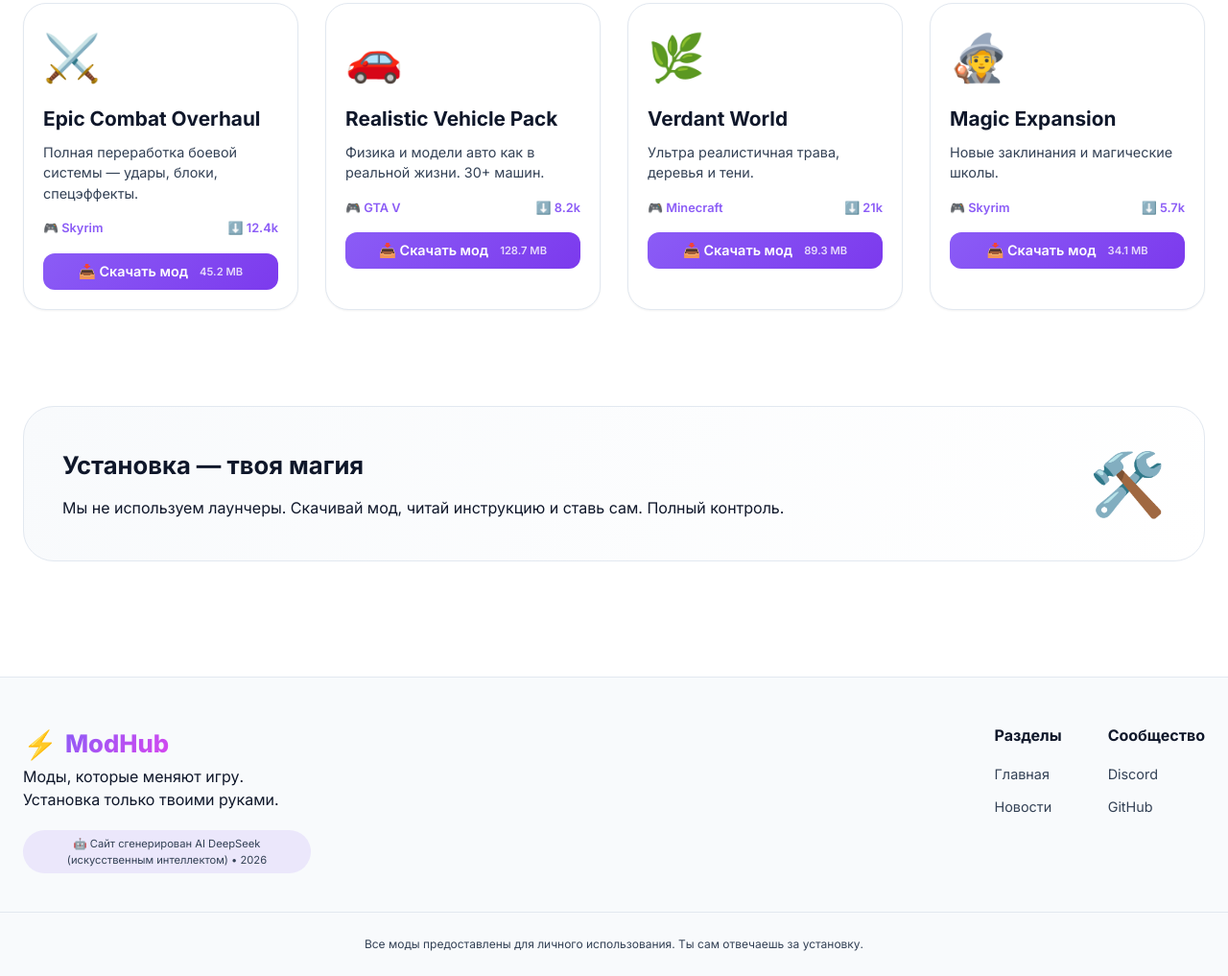
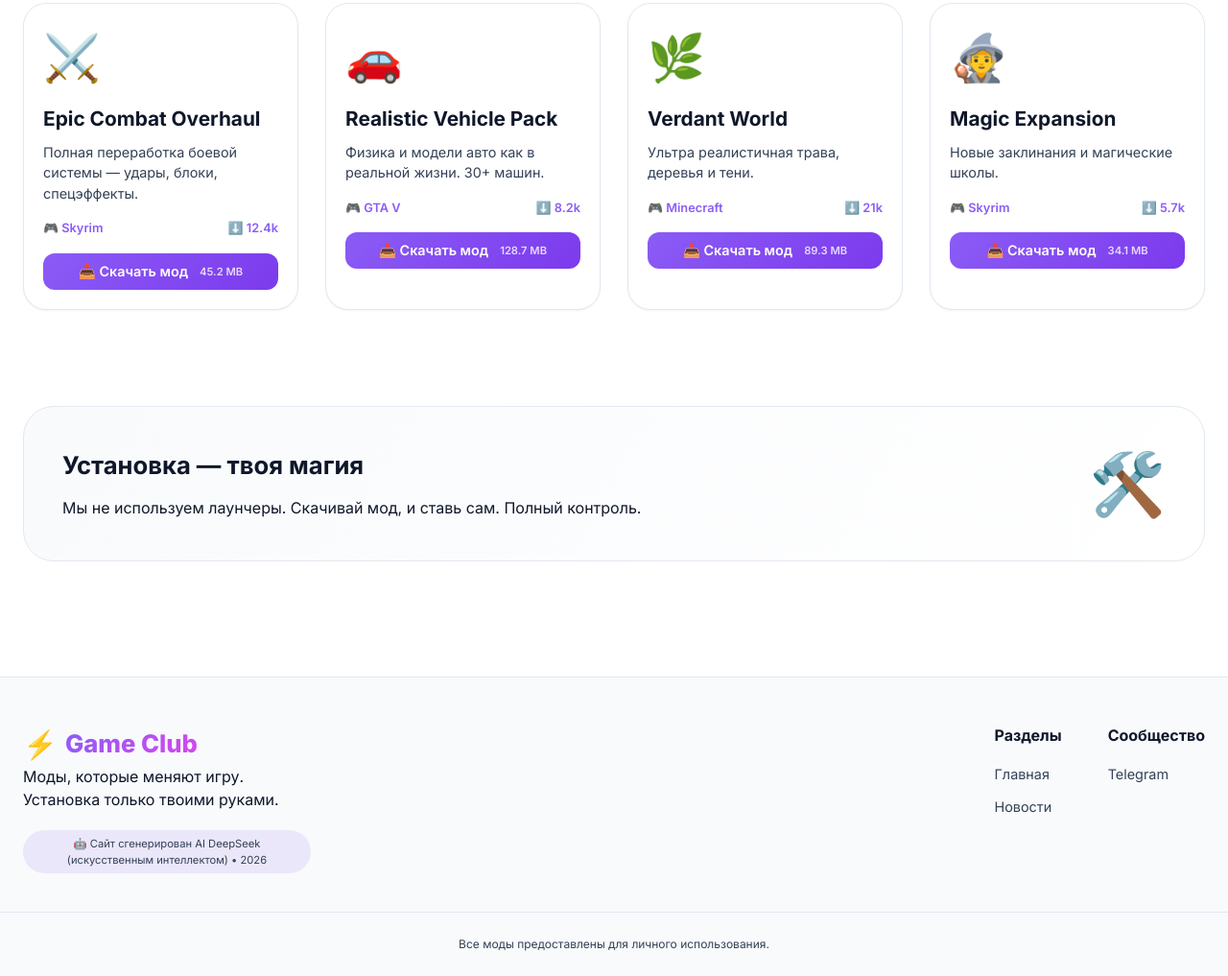
Before and after one commit to GameClub541/gameclub541.github.io, a plain HTML site: page index.html in a window 1280 px wide. Shown: the part 642-1659 px from the top of the page at 96% size. Drawn offline with Linux system fonts and the light colour scheme.

Commit message:
index.html

```diff
--- a/index.html
+++ b/index.html
@@ -37,7 +37,7 @@
                 <div class="container">
                     <div class="hero__content">
                         <h1 class="hero__title">Качай мои моды <span class="gradient-text">без границ</span></h1>
-                        <p class="hero__desc">Мои модов для твоих игр.</p>
+                        <p class="hero__desc">Мои моды для твоих игр.</p>
                         <div class="hero__stats">
                             <div class="stat"><span class="stat__number">4</span> <span class="stat__label">мода (пока что)</span></div>
                             <div class="stat"><span class="stat__number">2</span> <span class="stat__label">игры</span></div>
@@ -62,7 +62,7 @@
                     <div class="banner-card">
                         <div class="banner__text">
                             <h3>Установка — твоя магия</h3>
-                            <p>Мы не используем лаунчеры. Скачивай мод, читай инструкцию и ставь сам. Полный контроль.</p>
+                            <p>Мы не используем лаунчеры. Скачивай мод, и ставь сам. Полный контроль.</p>
                         </div>
                         <div class="banner__icon">🛠️</div>
                     </div>
@@ -91,7 +91,7 @@
             <div class="footer__info">
                 <div class="logo logo--small">
                     <span class="logo__icon">⚡</span>
-                    <span class="logo__text">ModHub</span>
+                    <span class="logo__text">Game Club</span>
                 </div>
                 <p class="footer__tagline">Моды, которые меняют игру. Установка только твоими руками.</p>
                 <div class="generated-badge">
@@ -109,15 +109,14 @@
                 <div class="footer__col">
                     <h4>Сообщество</h4>
                     <ul>
-                        <li><a href="#">Discord</a></li>
-                        <li><a href="#">GitHub</a></li>
+                        <li><a href="https://t.me/GameClub541">Telegram</a></li>
                     </ul>
                 </div>
             </div>
         </div>
         <div class="footer__bottom">
             <div class="container">
-                <p>Все моды предоставлены для личного использования. Ты сам отвечаешь за установку.</p>
+                <p>Все моды предоставлены для личного использования.</p>
             </div>
         </div>
     </footer>
```
